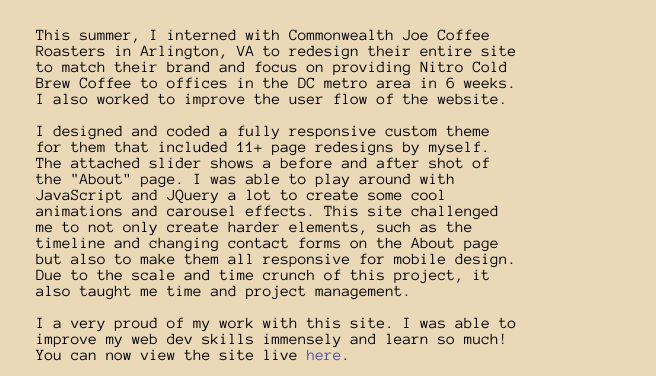
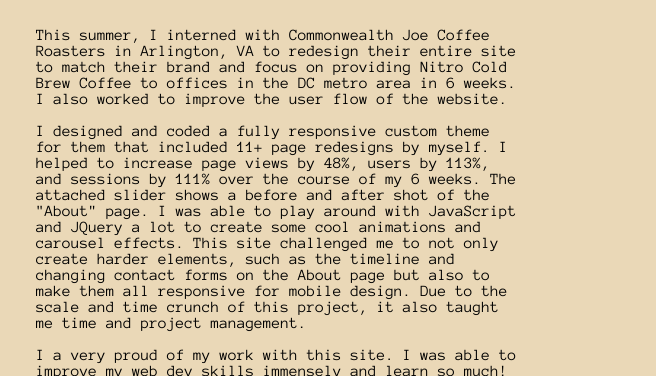
Before and after one commit to dlwng/dlwng.github.io, a plain HTML site: page index.html in a window 1280 px wide. Shown: the part 4680-5056 px from the top of the page, 624-1280 px from the left. Drawn offline with nearby package versions, Linux system fonts and the light colour scheme.

Commit message:
updated stats for featured project section

```diff
--- a/index.html
+++ b/index.html
@@ -249,7 +249,7 @@
                     </div>
                     <div class="text grid__col--1-of-2">
                         <p>This summer, I interned with Commonwealth Joe Coffee Roasters in Arlington, VA to redesign their entire site to match their brand and focus on providing Nitro Cold Brew Coffee to offices in the DC metro area in 6 weeks. I also worked to improve the user flow of the website.</p>
-                        <p>I designed and coded a fully responsive custom theme for them that included 11+ page redesigns by myself. The attached slider shows a before and after shot of the "About" page. I was able to play around with JavaScript and JQuery a lot to create some cool animations and carousel effects. This site challenged me to not only create harder elements, such as the timeline and changing contact forms on the About page but also to make them all responsive for mobile design. Due to the scale and time crunch of this project, it also taught me time and project management.</p>
+                        <p>I designed and coded a fully responsive custom theme for them that included 11+ page redesigns by myself. I helped to increase page views by 48%, users by 113%, and sessions by 111% over the course of my 6 weeks. The attached slider shows a before and after shot of the "About" page. I was able to play around with JavaScript and JQuery a lot to create some cool animations and carousel effects. This site challenged me to not only create harder elements, such as the timeline and changing contact forms on the About page but also to make them all responsive for mobile design. Due to the scale and time crunch of this project, it also taught me time and project management.</p>
 
                         <p>I a very proud of my work with this site. I was able to improve my web dev skills immensely and learn so much! You can now view the site live <a href="https://commonwealthjoe.com">here</a>.</p>
 
```
